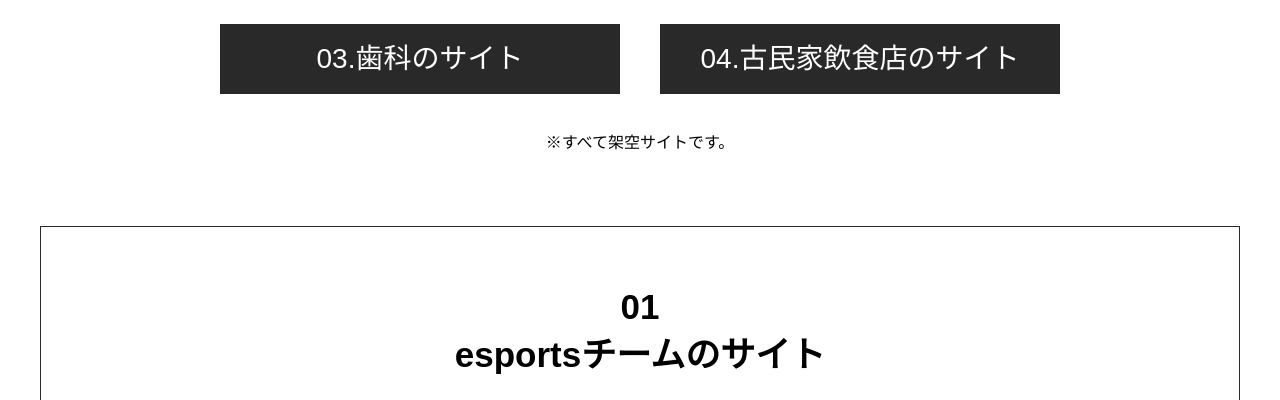
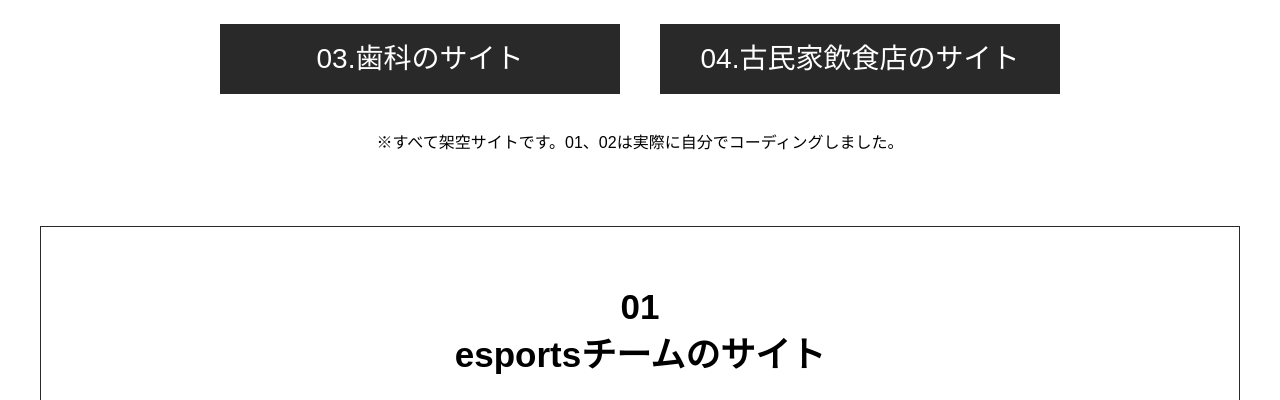
Before and after one commit to HironariSegawa/portforio, a plain HTML site: page index.html in a window 1280 px wide. Shown: the part 2580-2980 px from the top of the page. Drawn offline with Linux system fonts and the light colour scheme.

Commit message:
Update index.html

```diff
--- a/index.html
+++ b/index.html
@@ -97,7 +97,7 @@
          <li><a href="#tooth">03.歯科のサイト</a></li>
          <li><a href="#old">04.古民家飲食店のサイト</a></li>
        </ul>
-       <p>※すべて架空サイトです。</p>
+       <p>※すべて架空サイトです。01、02は実際に自分でコーディングしました。</p>
      </section>
       <!--作品ナビゲーション--------------->
 
```
